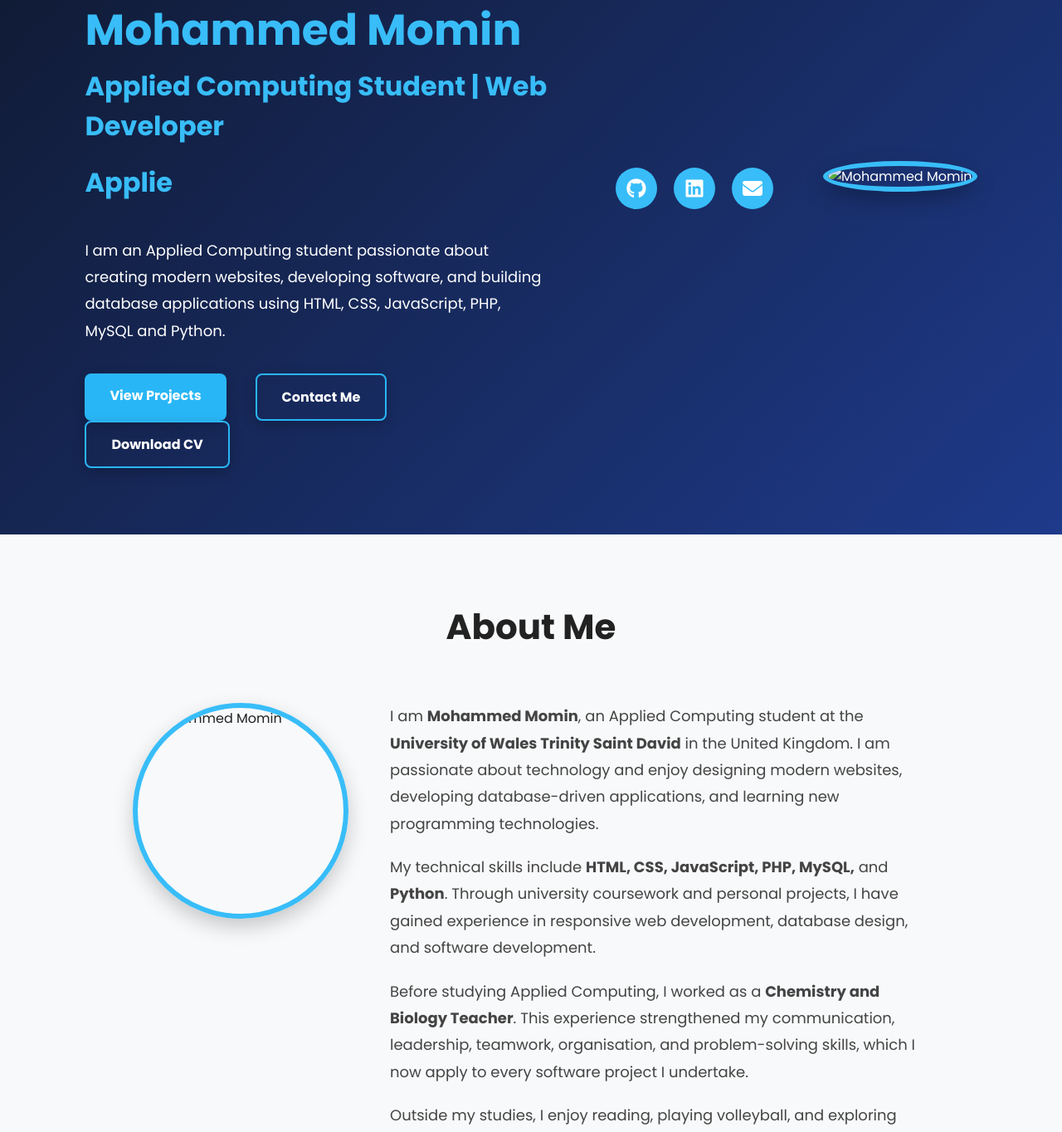
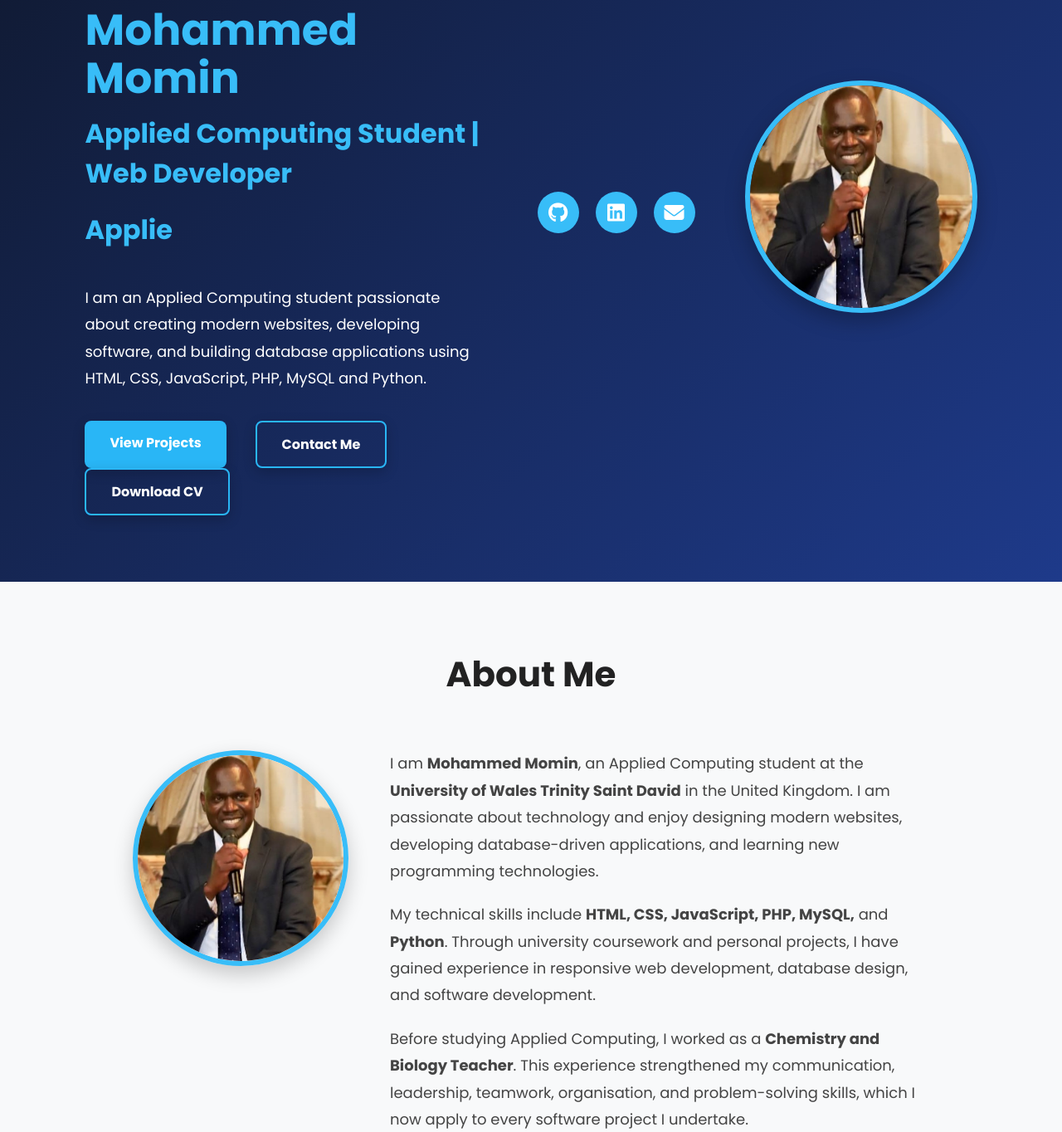
Before and after one commit to Mohammed-2332912/portfolio, a plain HTML site: page index.html in a window 1280 px wide. Shown: the part 360-1724 px from the top of the page at 83% size. Drawn offline with Linux system fonts and the light colour scheme.

Commit message:
Add files via upload

```diff
--- a/index.html
+++ b/index.html
@@ -79,7 +79,7 @@
     </div>
 
     <div class="hero-image">
-        <img src="images/profile.jpg" alt="Mohammed Momin">
+       <img src="profile.jpg" alt="Mohammed Momin">
     </div>
 
 </section>
@@ -94,8 +94,7 @@
     <h2>About Me</h2>
 
     <div class="about-content">
-
-        <img src="images/profile.jpg" alt="Mohammed Momin" class="about-image">
+<img src="profile.jpg" alt="Mohammed Momin" class="about-image">
 
         <div class="about-text">
 
```
